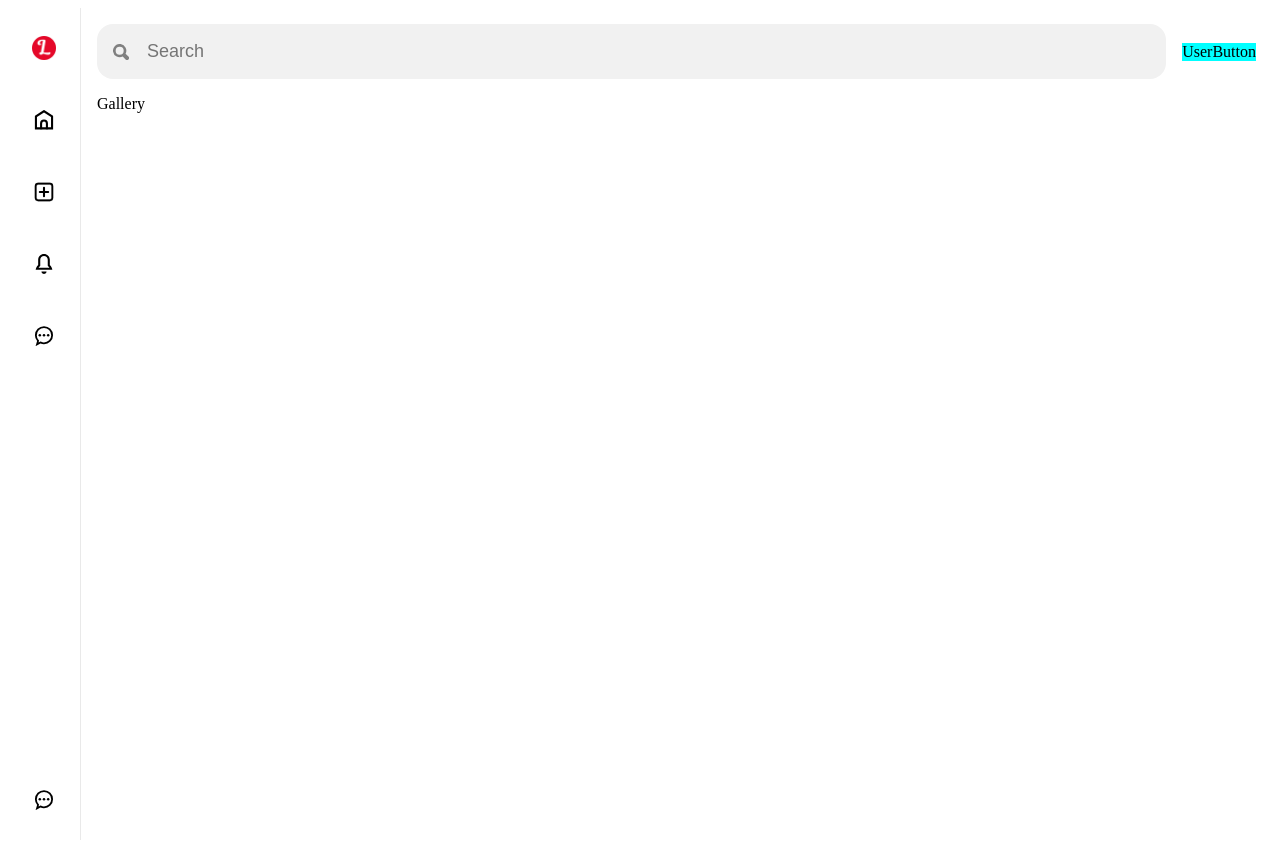
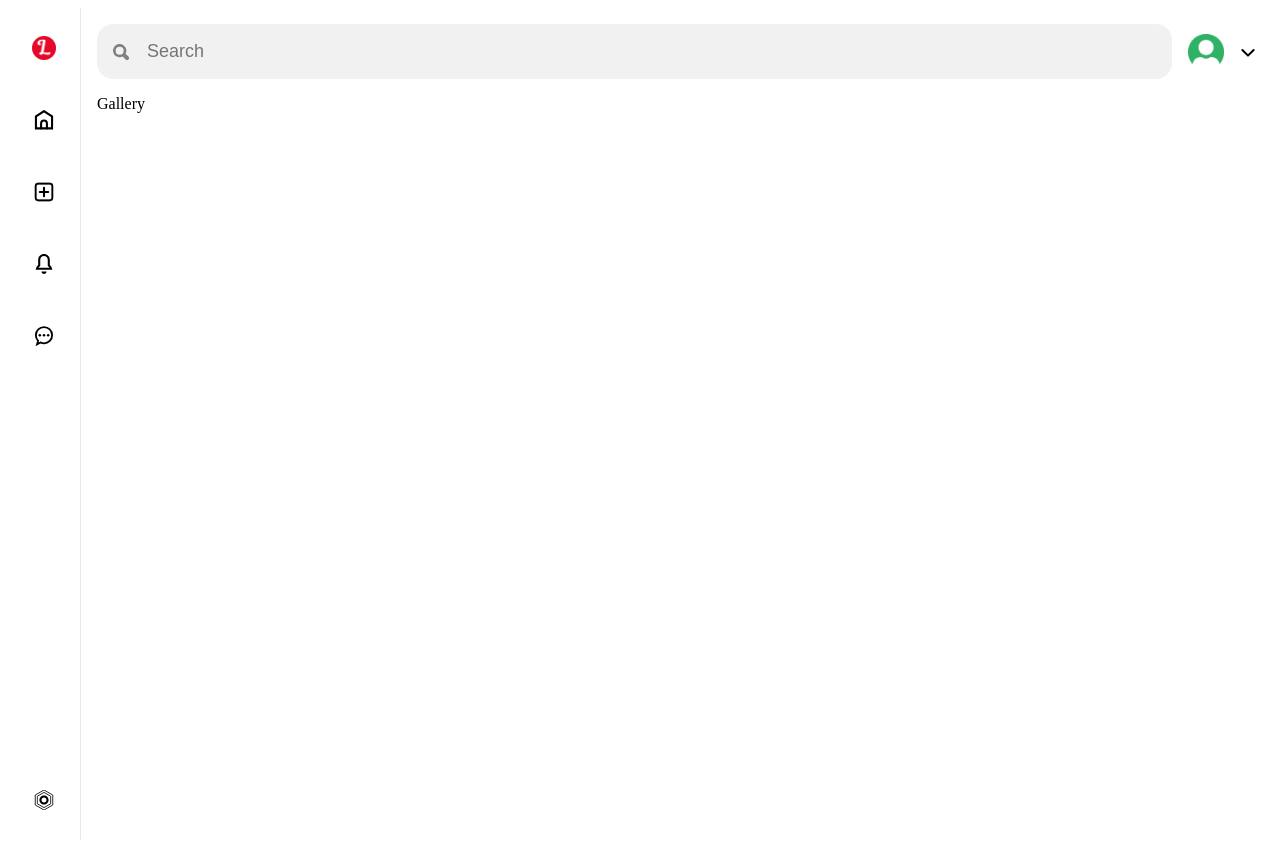
Before and after one commit to dilshan-98/pinterest-like-app, a React (Vite) app in the folder client/: page / in a window 1280 px wide. Built offline with nearby package versions, Linux system fonts and the light colour scheme.

Commit message:
userbutton init config

```diff
--- a/client/src/components/leftBar/leftBar.jsx
+++ b/client/src/components/leftBar/leftBar.jsx
@@ -21,7 +21,7 @@
                 </a>
             </div>
             <a href="/" className="menuIcon">
-                <img src="/general/messages.svg" alt="" />
+                <img src="/general/settings.svg" alt="" />
             </a>
         </div>
     )
--- a/client/src/components/userButton/userButton.css
+++ b/client/src/components/userButton/userButton.css
@@ -1,3 +1,65 @@
 .userButton{
-    background-color: aqua;
+    position: relative;
+    display: flex;
+    align-items: center;
+    gap: 16px;
 }
+
+.userButton img{
+    width: 36px;
+    height: 36px;
+    border: 100%;
+    object-fit: cover;
+}
+
+.userButton .arrow{
+    width: 16px;
+    height: 16px;
+    cursor: pointer;
+}
+
+.userOptions {
+    display: flex;
+    flex-direction: column;
+    /* position should be absolute when the parent class position is relative */
+    position: absolute;
+
+    right: 0;
+    top: 120%;
+    padding: 16px;
+    border-radius: 8px;
+    background-color: white;
+    box-shadow: 0px 0px 4px 1px rgba(0, 0, 0, 0.219);
+    font-size: 14px;
+    /* decides where the component stacks (here we need the user options to place above everything) */
+    z-index: 999;
+}
+
+.userOption {
+    cursor: pointer;
+    padding: 8px;
+    border-radius: 8px;
+}
+
+.userOption:hover {
+    background-color: #f1f1f1;
+    /* font color when hovered */
+    color: grey;
+}
+
+.loginLink{
+    font-size: 18px;
+    padding: 16px;
+    border-radius: 32px;
+}
+
+.loginLink:hover{
+    background-color: #f1f1f1;
+}
+
+/* for screens below 475px */
+@media (max-width: 475px) {
+    .userButton {
+        display: none;
+    }
+}
--- a/client/src/components/userButton/userButton.jsx
+++ b/client/src/components/userButton/userButton.jsx
@@ -1,10 +1,29 @@
+import { useState } from "react";
 import "./userButton.css";
 
 const UserButton = () => {
-    return (
+    const [open, setOpen] = useState(false);
+
+    const currentUser = true;
+
+    return currentUser ? (
         <div className="userButton">
-            UserButton
+            <img src="/general/noAvatar.png" alt="" />
+            <img onClick={() => setOpen(previous => !previous)}
+                src="/general/arrow.svg"
+                alt=""
+                className="arrow"
+            />
+            {open && <div className="userOptions">
+                <div className="userOption">Profile</div>
+                <div className="userOption">Setting</div>
+                <div className="userOption">Logout</div>
+            </div>}
         </div>
+    ) : (
+        <a href="/" className="loginLink">
+            Login / Sign Up
+        </a>
     )
 }
 
```
